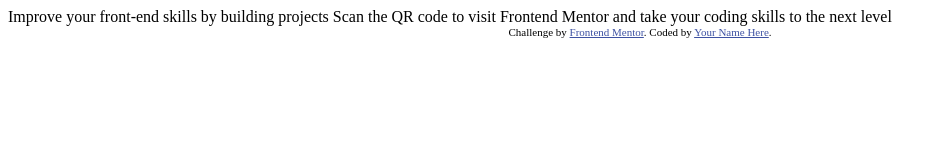
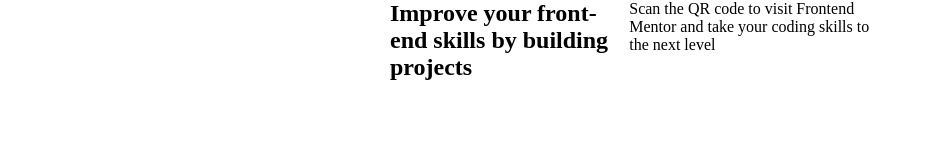
Before and after one commit to lautarobunkowski/QR-Code-component, a plain HTML site: page index.html in a window 1280 px wide. Shown: the whole page, without its empty margins (0-947 px from the left). Drawn offline with Linux system fonts and the light colour scheme.

Commit message:
probando css

```diff
--- a/index.html
+++ b/index.html
@@ -5,24 +5,16 @@
   <meta name="viewport" content="width=device-width, initial-scale=1.0"> <!-- displays site properly based on user's device -->
 
   <link rel="icon" type="image/png" sizes="32x32" href="./images/favicon-32x32.png">
+  <link rel="stylesheet" href="style.css">
 
   <title>Frontend Mentor | QR code component</title>
-
-  <!-- Feel free to remove these styles or customise in your own stylesheet 👍 -->
-  <style>
-    .attribution { font-size: 11px; text-align: center; }
-    .attribution a { color: hsl(228, 45%, 44%); }
-  </style>
 </head>
 <body>
+  <div class="container">
+    <div class="img"></div>
+    <h2 class="title">Improve your front-end skills by building projects</h2>
+    <p class="paragraph">Scan the QR code to visit Frontend Mentor and take your coding skills to the next level</p>
+  </div>
 
-  Improve your front-end skills by building projects
-
-  Scan the QR code to visit Frontend Mentor and take your coding skills to the next level
-
-  <div class="attribution">
-    Challenge by <a href="https://www.frontendmentor.io?ref=challenge" target="_blank">Frontend Mentor</a>.
-    Coded by <a href="#">Your Name Here</a>.
-  </div>
 </body>
 </html>
--- /dev/null
+++ b/style.css
@@ -0,0 +1,12 @@
+*{
+    box-sizing: border-box;
+    padding: 0;
+    margin: 0;
+}
+
+.container{
+    margin: auto;
+    width: 500px;
+    display: flex;
+
+}
```
